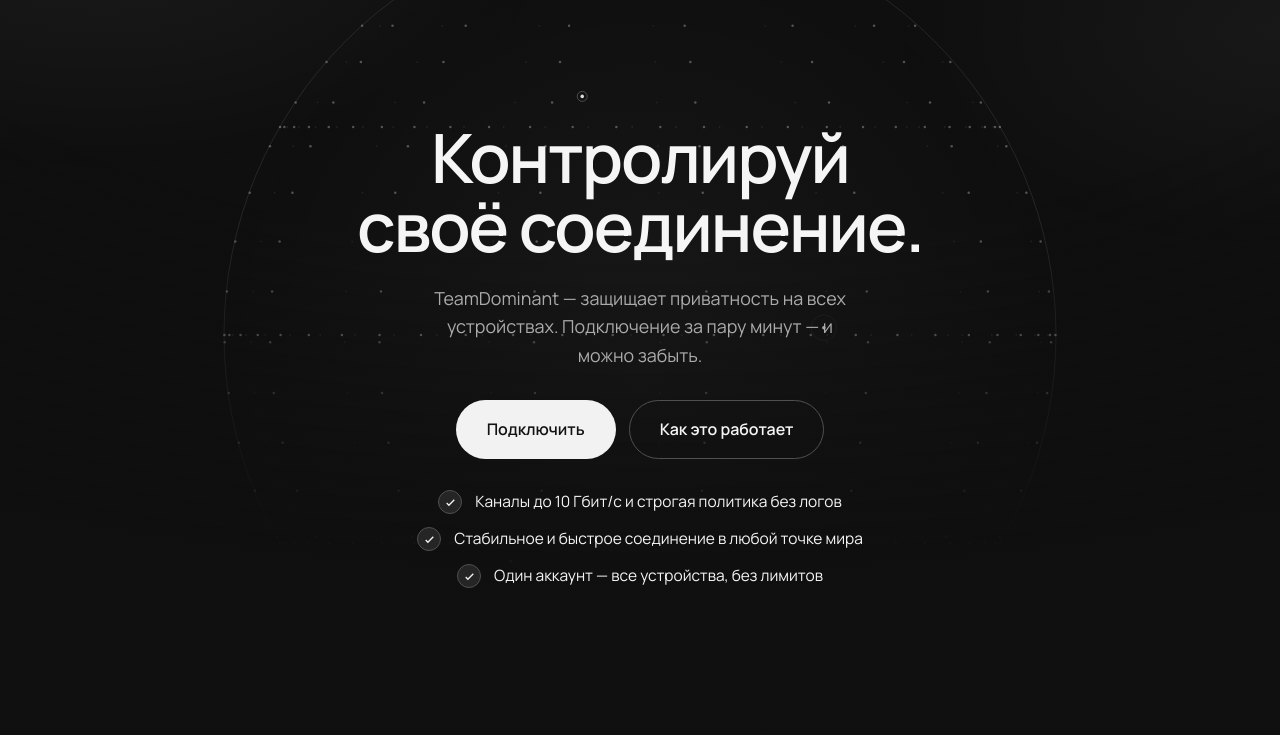
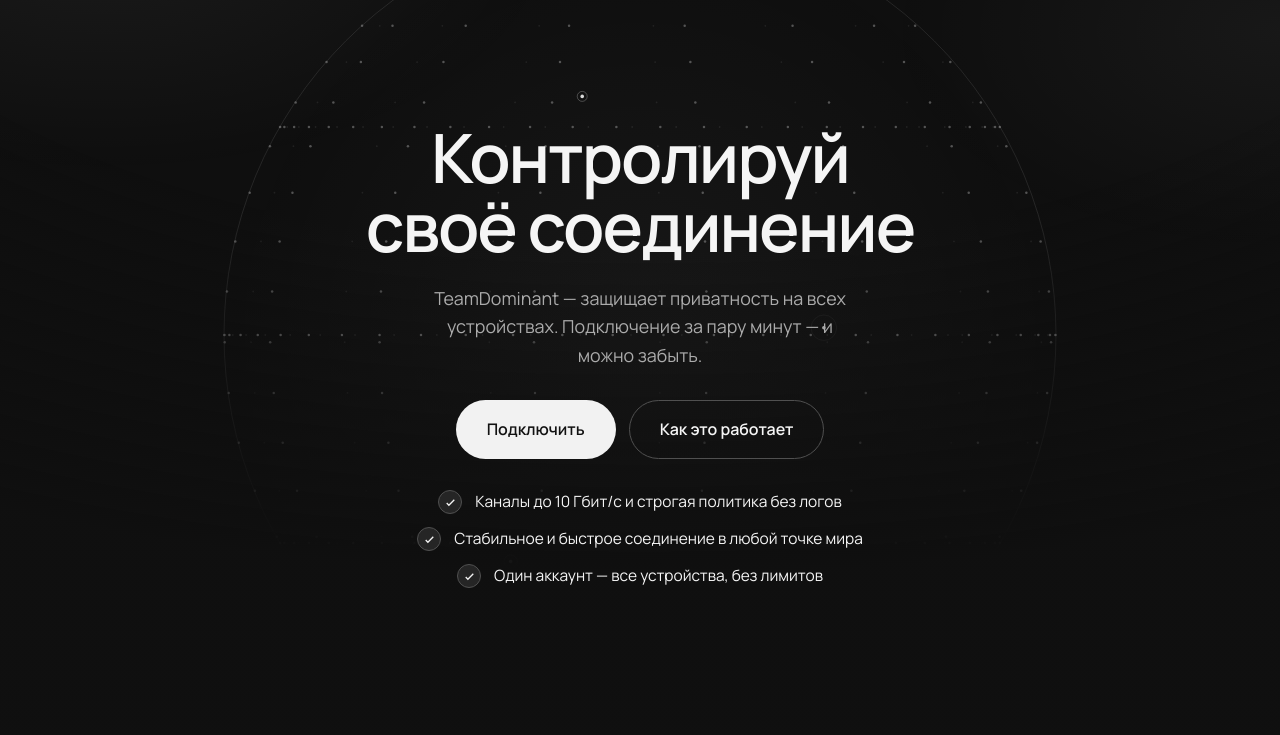
Before and after one commit to TeamDominant/web-exds.tg, a plain HTML site: page index.html in a window 1280 px wide. Shown: the part 65-800 px from the top of the page. Drawn offline with Linux system fonts and the light colour scheme.

Commit message:
Fix heading HTML attributes for consistency in the hero section

```diff
--- a/index.html
+++ b/index.html
@@ -56,7 +56,7 @@
     <div class="cd-hero-grid">
       <!-- copy -->
       <div class="cd-copy">
-        <h1 class="cd-h1" data-en-html="Control your connection.">Контролируй своё соединение.</h1>
+        <h1 class="cd-h1" data-en-html="Control your connection">Контролируй своё соединение</h1>
         <p class="cd-sub" data-en="TeamDominant protects your privacy and speeds up the network — on every device. Onboard in minutes and forget about it.">TeamDominant — защищает приватность на всех устройствах. Подключение за пару минут — и можно забыть.</p>
         <div class="cd-actions">
           <a href="https://infra.dominants.link/" class="btn btn-primary btn-lg" data-en="Start now">Подключить</a>
```
